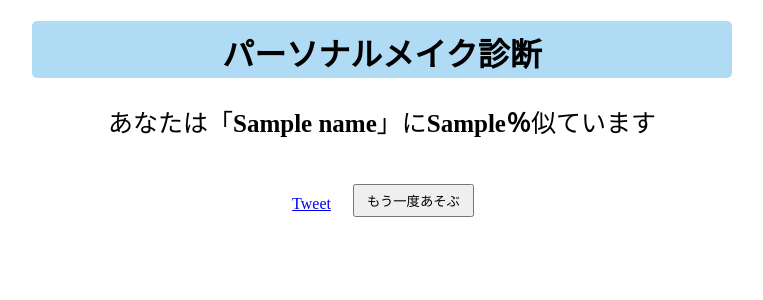
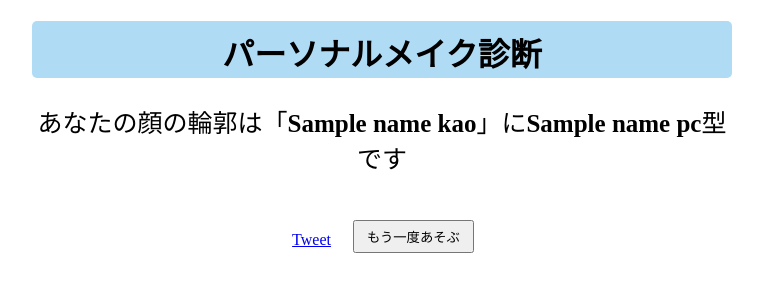
Before and after one commit to Kamenleon/Pmake-up, a Flask app: template templates/ans.html in a window 1280 px wide. Shown: the top 300 px of the page, without its empty margins (258-1021 px from the left). Run offline with Flask 2, Linux system fonts and the light colour scheme; the template is opened without the code that fills it: most values are stand-ins (such as "Sample title", 1, 10 or a date in 2020); some libraries are stand-ins or nearby versions.

Commit message:
大枠変更

```diff
--- a/main.py
+++ b/main.py
@@ -6,8 +6,8 @@ import os
 import string
 import random
 
-from predict import predict
-from predict_men import predict2
+from predict_kao import predict_kao
+from predict_PC import predict_PC
 import sys
 import json
 
@@ -50,15 +50,17 @@ def upload():
         print("save", save_path)
         print("ok---------------")
 
-        name,pasent=predict(save_path)
+        name_kao=predict_kao(save_path)
+        name_PC=predict_PC(save_path)
 
         #return redirect('/')
-        return render_template('ans.html',name=name,p=pasent)
+        return render_template('ans.html',name_kao=name_kao,name_PC=name_PC)
     else:
         return render_template('index.html')
 
 
-
+#元ans2
+'''
 @app.route('/upload2', methods=['POST'])
 def upload2():
     if request.files['image']:
@@ -83,6 +85,7 @@ def upload2():
         return render_template('ans2.html',name=name,p=pasent)
     else:
         return render_template('index2.html')
+'''
 
 @app.route('/ans', methods=['POST'])
 def post():
--- a/predict_PC.py
+++ b/predict_PC.py
@@ -11,8 +11,8 @@ from io import BytesIO
 
 
 
-def predict2(image):
-
+def predict_PC(image):
+    '''
     model_path = "./logdir/model_file3.hdf5"
 
     classes = ['うどん','そば','パスタ','らーめん']
@@ -37,6 +37,8 @@ def predict2(image):
     predicted = result.argmax()
     percentage = int(result[predicted] * 100)
     return classes[predicted],str(percentage)
+    '''
+    return '卵'
 
 
 #print('ok')
--- a/templates/ans.html
+++ b/templates/ans.html
@@ -10,7 +10,7 @@
 <body>
   <div class="contents">
     <h1>パーソナルメイク診断</h1>
-    <p id="ansName">あなたは「<span id="name">{{name}}</span>」に<span id="name">{{p}}％</span>似ています</p>
+    <p id="ansName">あなたの顔の輪郭は「<span id="name">{{name_kao}}</span>」に<span id="name">{{name_PC}}</span>型です</p>
     <div id="actImg">
     </div>
     <div id="result">
```
Also changed, not shown: predict_kao.py (+5 -6 lines).
